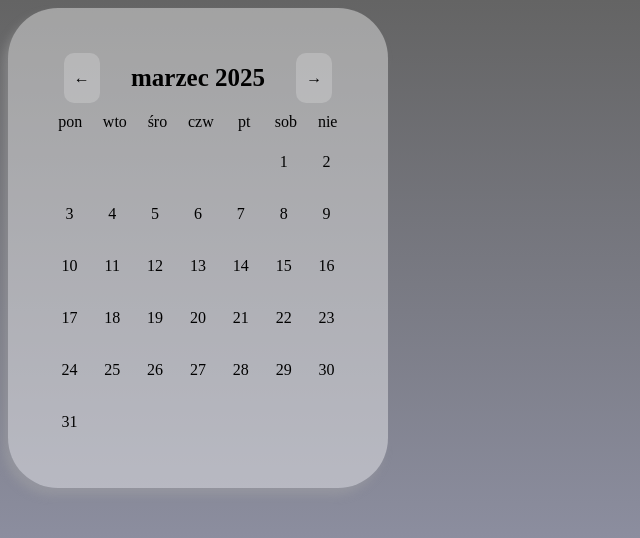
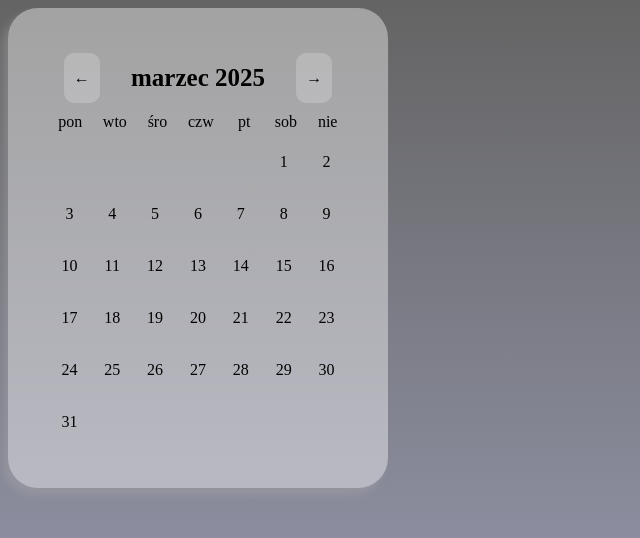
Before and after one commit to filipwr12/projekt-wykresy, a plain HTML site: page index.html in a window 1280 px wide. Shown: the top 538 px of the page, 0-640 px from the left. Drawn offline with Linux system fonts and the light colour scheme.

Commit message:
kalendarz

```diff
--- a/style.css
+++ b/style.css
@@ -21,7 +21,6 @@ table {
 
 tbody {
     height: 100%;
-    /* align-items: stretch; */
     justify-content: space-around;
     display: flex;
     flex-direction: column;
@@ -34,13 +33,10 @@ tr {
 }
 
 th, td {
-    /* width: 14.28%; */
     min-width: 20px;
     padding: 5px;
-    /* height: 50px;  */
     width: auto;
     height: auto;
-
     text-align: center;
 
 }
@@ -74,7 +70,6 @@ button:hover{
 }
 
 tbody td:hover {
-    /* background-color: rgb(136, 136, 136); */
     outline: 1px solid black;
     cursor: pointer;
 
@@ -84,7 +79,7 @@ tbody td:hover {
     width: 300px;
     height: 400px;
     padding: 40px;
-    border-radius: 50px;
+    border-radius: 30px;
     background-color: rgba(255, 255, 255, 0.4);
     box-shadow: -5px 7px 10px rgba(168, 168, 168, 0.4);
 }
```
